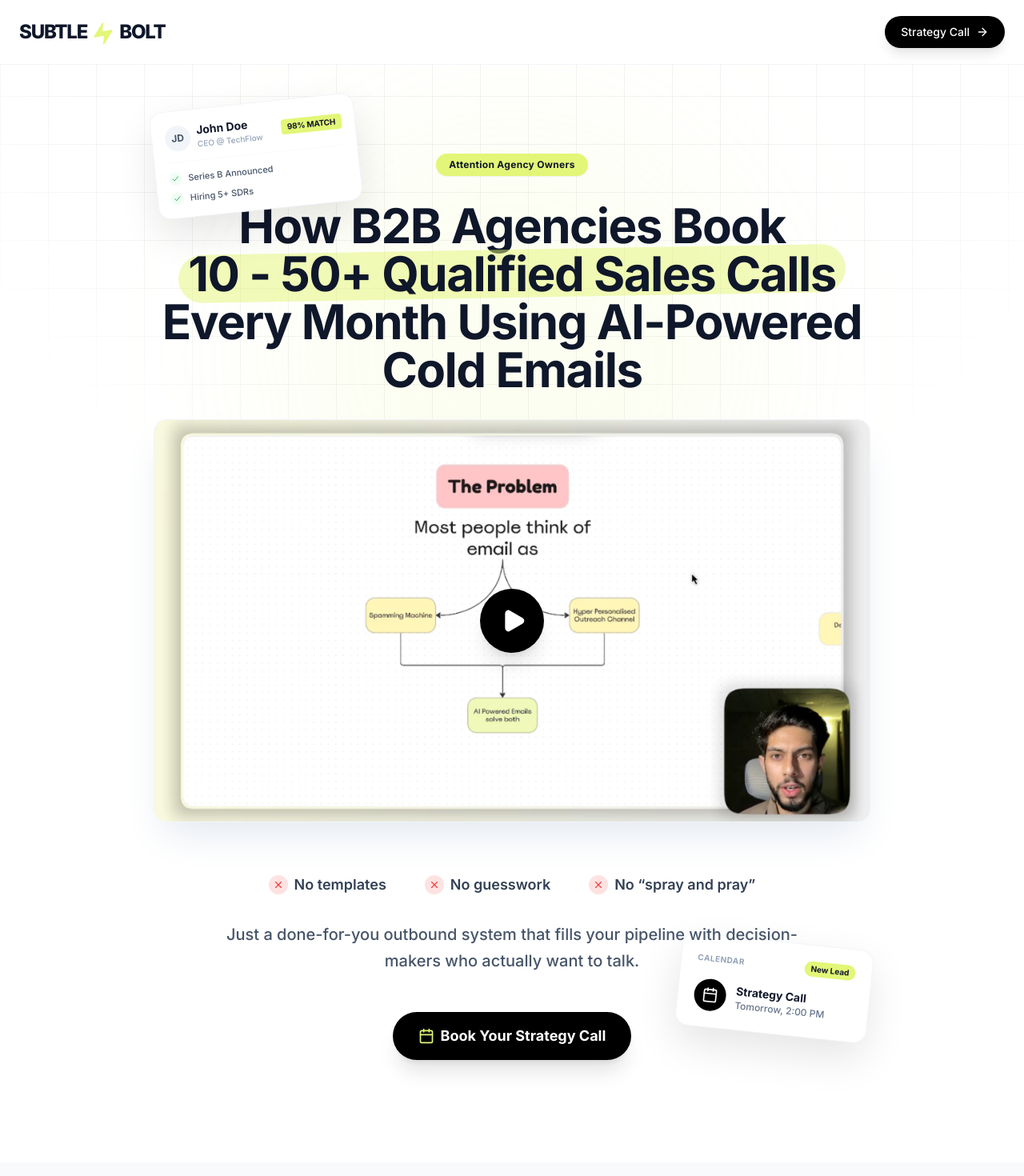
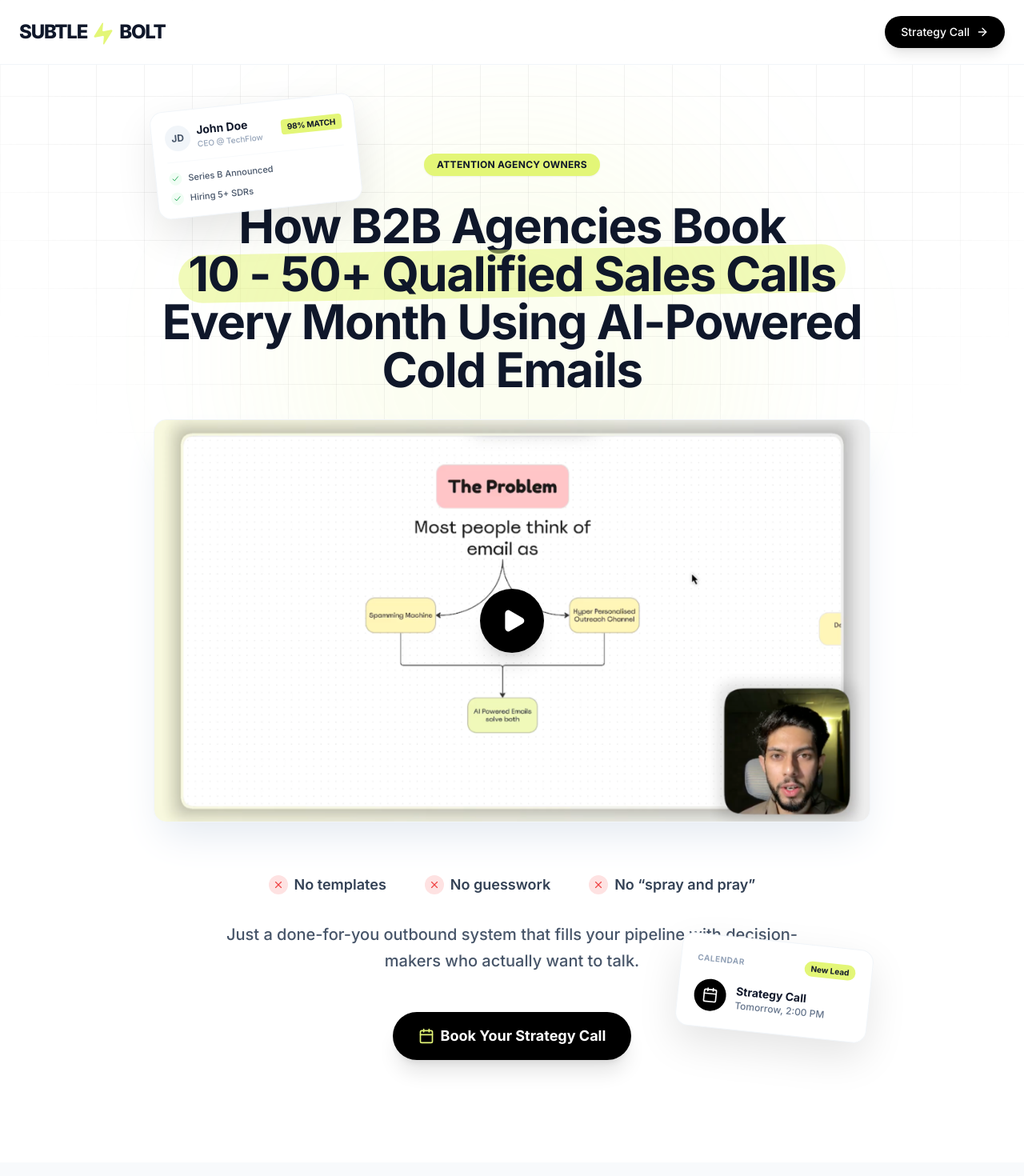
Before and after one commit to amsaluzair/subtlebolt-2, a React (Vite) app: page / in a window 1280 px wide. Shown: the top 1470 px of the page at 80% size. Built offline with nearby package versions, Linux system fonts and the light colour scheme.

Commit message:
Refine Hero section: badge caps, card z-index, video quality

```diff
--- a/components/Hero.tsx
+++ b/components/Hero.tsx
@@ -44,7 +44,7 @@ const Hero: React.FC = () => {
       </div>
 
       {/* Floating Card Right (Calendar) */}
-      <div className="hidden lg:block absolute bottom-40 right-[10%] xl:right-[15%] z-10 float-medium">
+      <div className="hidden lg:block absolute bottom-40 right-[10%] xl:right-[15%] z-30 float-medium">
         <div className="bg-white p-5 rounded-2xl shadow-[0_20px_50px_rgba(0,0,0,0.1)] border border-slate-100 rotate-6 w-60">
           <div className="flex justify-between items-center mb-4">
             <span className="text-[10px] font-bold text-slate-400 uppercase tracking-wider">Calendar</span>
@@ -65,8 +65,8 @@ const Hero: React.FC = () => {
       <div className="relative z-20 max-w-5xl mx-auto px-6 text-center">
         {/* Badge */}
         <div className="inline-flex items-center gap-2 bg-[#E3F677] rounded-full px-4 py-1.5 mb-8 shadow-sm">
-          <span className="text-slate-900 text-xs font-bold tracking-wide">
-            Attention Agency Owners
+          <span className="text-slate-900 text-xs font-bold tracking-wide uppercase">
+            ATTENTION AGENCY OWNERS
           </span>
         </div>
 
@@ -94,7 +94,7 @@ const Hero: React.FC = () => {
           ) : (
             <iframe
               className="w-full h-full"
-              src="https://www.youtube.com/embed/3qJz-ixXBjQ?si=e-CfdrGRHR_-mbTU&controls=0&autoplay=1&mute=0&rel=0"
+              src="https://www.youtube.com/embed/3qJz-ixXBjQ?si=e-CfdrGRHR_-mbTU&controls=0&autoplay=1&mute=0&rel=0&vq=hd1080"
               title="YouTube video player"
               frameBorder="0"
               allow="accelerometer; autoplay; clipboard-write; encrypted-media; gyroscope; picture-in-picture; web-share"
```
